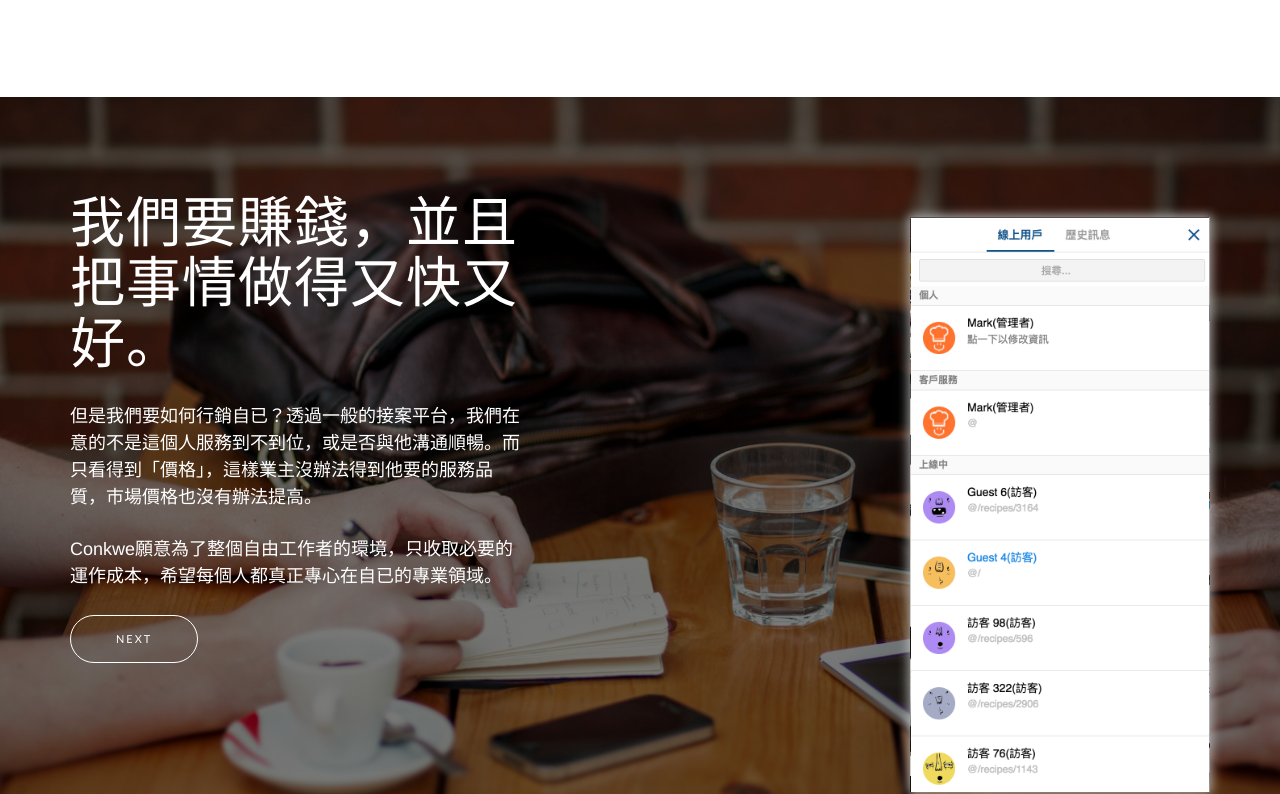
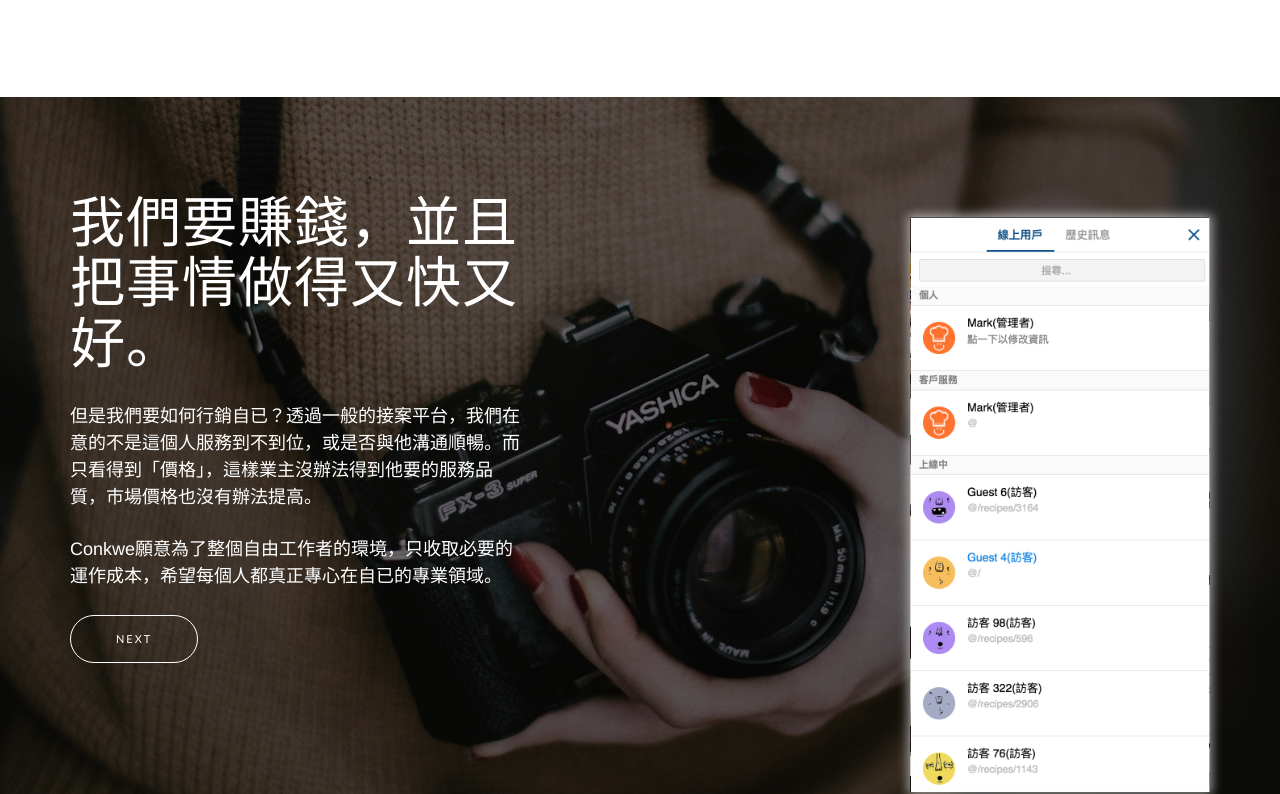
Before and after one commit to gossim/conkwe-page, a plain HTML site: page index.html in a window 1280 px wide. Shown: the part 1406-2200 px from the top of the page. Drawn offline with nearby package versions, Linux system fonts and the light colour scheme; a script that the page names is missing; a web font is replaced by a local one.

Commit message:
Change the image.

```diff
--- a/index.html
+++ b/index.html
@@ -165,7 +165,7 @@
         </div>
     </section>
 
-    <section id="story" class="cta">
+    <section id="story" class="cta" style="background-image: url('img/camera-image.jpg')">
         <div class="cta-content">
             <div class="container">
                 <div style="float:left">
```
Also changed, not shown: img/camera-image.jpg (added).
